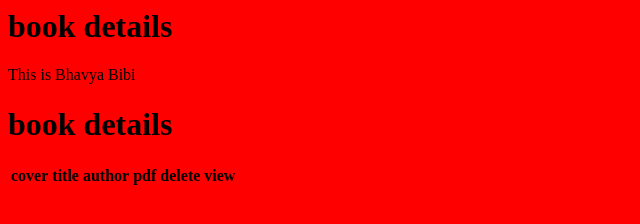
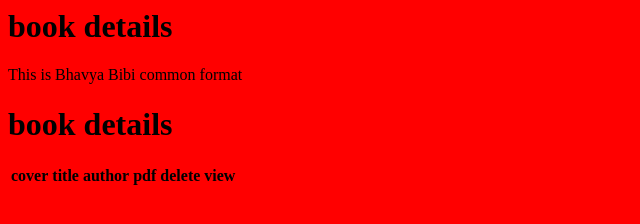
Before and after one commit to BhavyaBibi/datewithgit-sample, a plain HTML site: page base.html in a window 1280 px wide. Shown: the full height of the page, 0-640 px from the left. Drawn offline with Linux system fonts and the light colour scheme.

Commit message:
master file modified use base

```diff
--- a/base.html
+++ b/base.html
@@ -1,4 +1,5 @@
 <html>
+<head>
  <charset="utf-8">
     <title>book list</title>
     <body style="background-color:red";
@@ -8,6 +9,7 @@
 </head>
 <h1>book details</h1>
 This is Bhavya Bibi
+common format
 <body>
 	<h1>book details</h1>
 	<table class="table">
```
